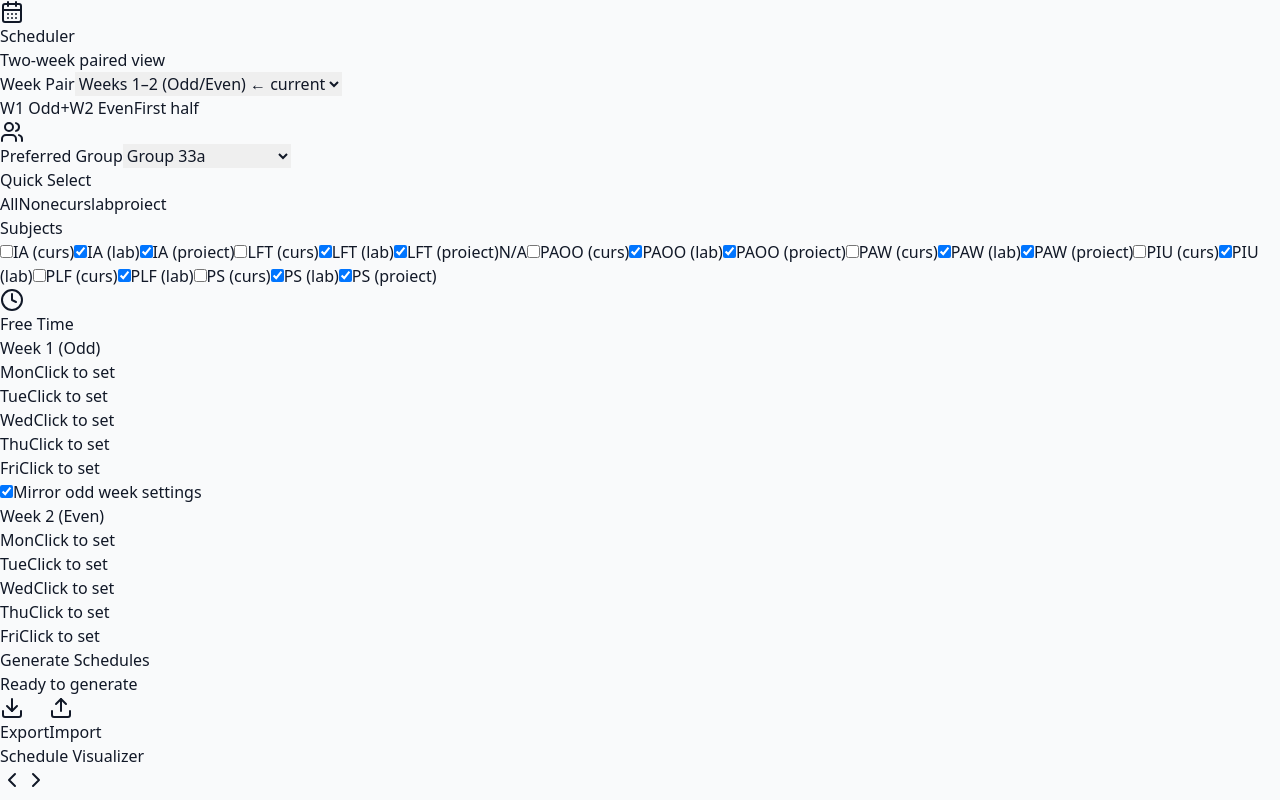
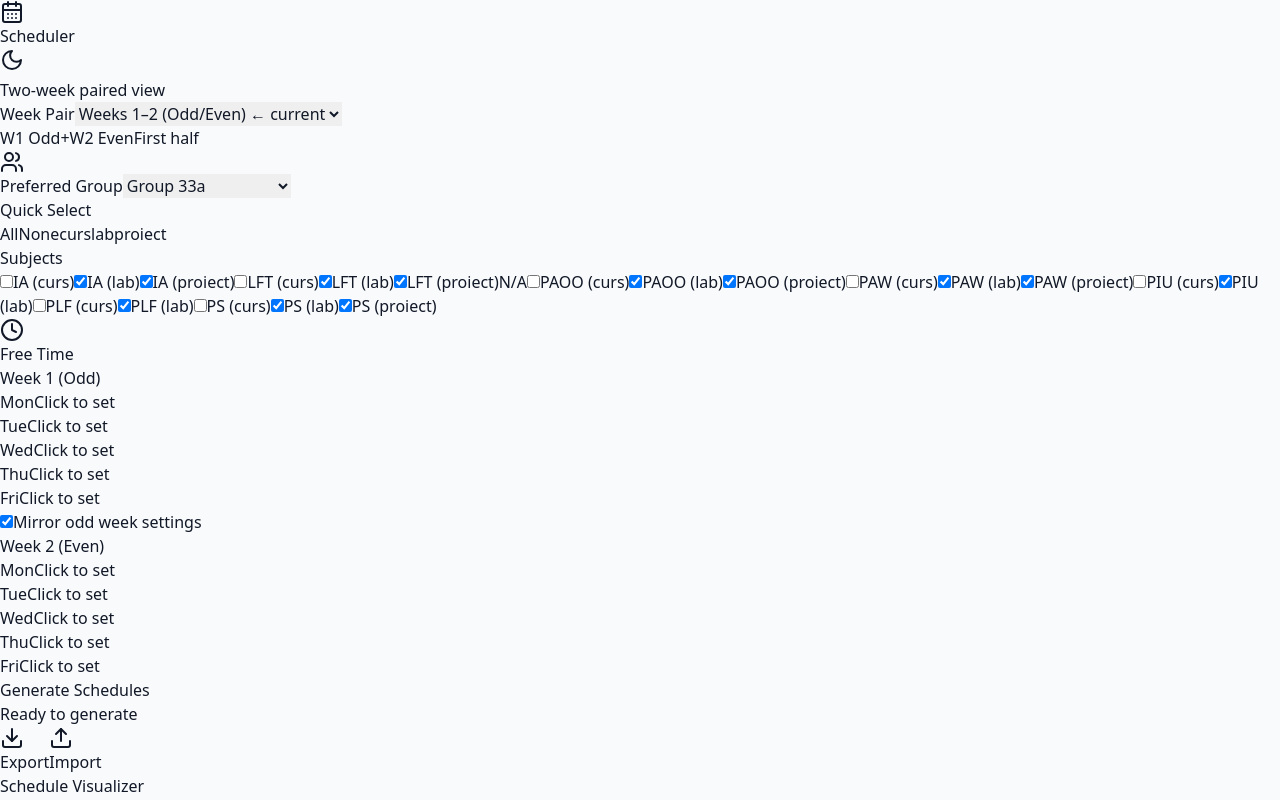
Before and after one commit to imkosmin/schedule, a React (Vite) app: page / in a window 1280 px wide. Shown: the top 800 px of the page. Built offline with nearby package versions, Linux system fonts and the light colour scheme.

Commit message:
Update App.jsx

```diff
--- a/src/App.jsx
+++ b/src/App.jsx
@@ -12,7 +12,7 @@ import {
     findHardConflicts,
     getCurrentWeekInfo,
 } from './SchedulerLogic';
-import { ChevronLeft, ChevronRight, CalendarDays, AlertTriangle, Users, Clock, X, Download, Upload } from 'lucide-react';
+import { ChevronLeft, ChevronRight, CalendarDays, AlertTriangle, Users, Clock, X, Download, Upload, Moon, Sun } from 'lucide-react';
 
 /* ── Constants ─────────────────────────────────────────────────── */
 
@@ -276,6 +276,7 @@ function App() {
     const [oddFreeIntervals, setOddFreeIntervals] = useState({});
     const [evenFreeIntervals, setEvenFreeIntervals] = useState({});
     const [mirrorFreeTime, setMirrorFreeTime] = useState(true);
+    const [darkMode, setDarkMode] = useState(() => localStorage.getItem('darkMode') === 'true');
     const [schedules, setSchedules] = useState([]);
     const [skippedKeys, setSkippedKeys] = useState([]);
     const [conflictPairs, setConflictPairs] = useState([]);
@@ -460,13 +461,21 @@ function App() {
     /* ─────────────────────────────── JSX ─────────────────────────── */
 
     return (
-        <div className="flex h-screen bg-gray-100 overflow-hidden font-sans text-gray-800">
+        <div className={`flex h-screen bg-gray-100 overflow-hidden font-sans text-gray-800 ${darkMode ? 'dark' : ''}`}>
             {/* ───── Sidebar ───── */}
             <aside className="w-80 min-w-[300px] bg-white border-r border-gray-200 flex flex-col shadow-lg z-10">
                 <div className="px-5 py-4 border-b border-gray-100">
-                    <h1 className="text-xl font-bold text-indigo-600 flex items-center gap-2">
-                        <CalendarDays className="w-5 h-5" /> Scheduler
-                    </h1>
+                    <div className="flex items-center justify-between">
+                        <h1 className="text-xl font-bold text-indigo-600 flex items-center gap-2">
+                            <CalendarDays className="w-5 h-5" /> Scheduler
+                        </h1>
+                        <button
+                            onClick={() => { setDarkMode(d => { const v = !d; localStorage.setItem('darkMode', v); return v; }); }}
+                            className="p-1.5 rounded-lg border border-gray-300 hover:bg-gray-100 transition"
+                            title={darkMode ? 'Switch to light mode' : 'Switch to dark mode'}>
+                            {darkMode ? <Sun className="w-4 h-4 text-amber-400" /> : <Moon className="w-4 h-4 text-gray-500" />}
+                        </button>
+                    </div>
                     <p className="text-xs text-gray-500 mt-0.5">Two-week paired view</p>
                 </div>
 
```
